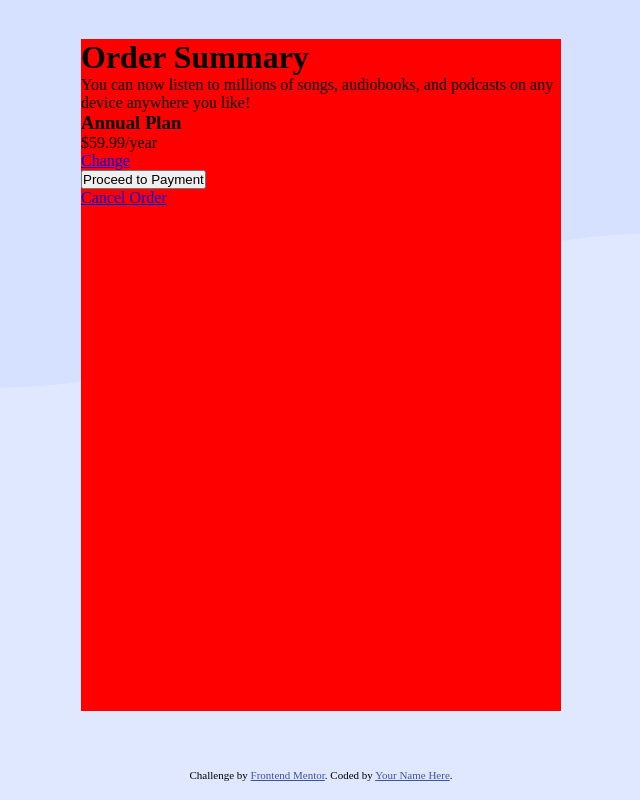
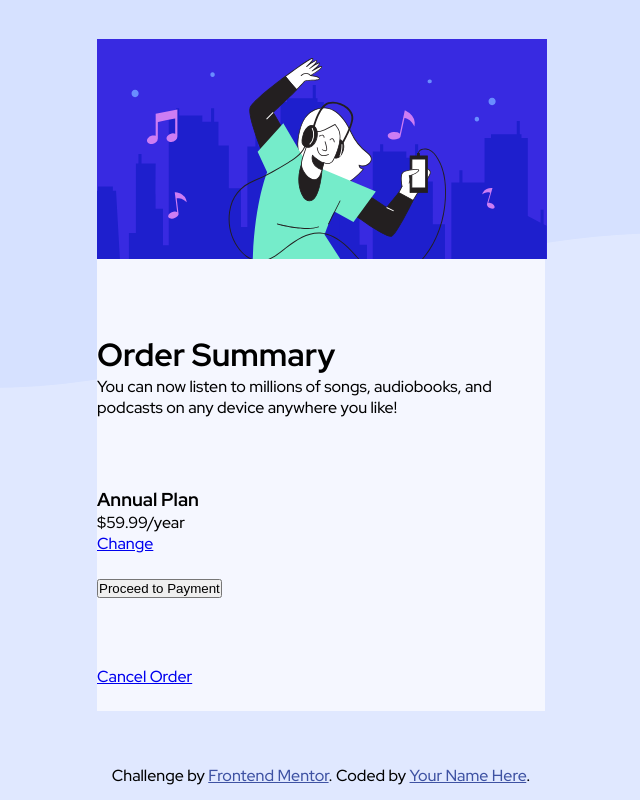
Before and after one commit to wiksien/wiksien.github.io, a plain HTML site: page index.html in a window 1280 px wide. Shown: the whole page, without its empty margins (319-959 px from the left). Drawn offline with Linux system fonts and the light colour scheme.

Commit message:
Changed font, separated content using grids

```diff
--- a/css/style.sass
+++ b/css/style.sass
@@ -8,9 +8,13 @@ $dark-blue: hsl(223, 47%, 23%)
 $desaturated-blue: hsl(224, 23%, 55%)
 
 
-$container-max-width: 30em
+$container-max-width: 28em
 $container-min-height: 42em
 $container-margin: 2em
+
+/* Fonts */
+
+@import url('https://fonts.googleapis.com/css2?family=Red+Hat+Display:wght@500;700;900&display=swap')
 
 /* || Style reset */
 
@@ -36,18 +40,34 @@ body
     background: url(/images/pattern-background-mobile.svg) top no-repeat, $pale-blue
     background-size: contain
 
+h1, h3, a, p
+  font-family: 'Red Hat Display', sans-serif
+
+p
+  font-size: 16px
 
 /* || Content styles */
 
 .container
   place-self: center
 
-  background-color: red
+  background-color: $white-blue-container
 
   max-width: $container-max-width
   min-height: $container-min-height
 
   margin: $container-margin
+
+  display: grid
+  grid-template-columns: auto
+  grid-template-rows: auto 2.5fr 1fr 1fr 0.5fr
+
+
+.container__text
+  place-self: center
+
+
+/* Footer styling */
 
 .attribution
   grid-column-start: 1
--- a/index.html
+++ b/index.html
@@ -4,19 +4,19 @@
     <meta charset="UTF-8">
     <meta name="viewport" content="width=device-width, initial-scale=1.0"> <!-- displays site properly based on user's device -->
 
-    <link rel="icon" type="image/png" sizes="32x32" href="./images/favicon-32x32.png">
+    <link rel="icon" type="image/png" sizes="32x32" href="images/favicon-32x32.png">
 
     <title>Frontend Mentor | Order summary card</title>
 
-    <link rel="stylesheet" type="text/css" href="css\style.css">
-
-    <link rel="stylesheet" src="css\style.css">
+    <link rel="stylesheet" href="css/style.css">
 
   </head>
 
   <body>
     <div class="container">
-      <div class="container__image"></div>
+      <div class="container__image">
+        <img src="images/illustration-hero.svg" alt="Person dacing to the music" class="image__image">
+      </div>
       <div class="container__text">
 
         <h1 class="text__heading">Order Summary</h1>
@@ -41,8 +41,10 @@
       </div>
     </div>
     <div class="attribution">
+      <p class="attribution__text">
       Challenge by <a href="https://www.frontendmentor.io?ref=challenge" target="_blank">Frontend Mentor</a>.
       Coded by <a href="#">Your Name Here</a>.
+      </p>
     </div>
 
   </body>
```
Also changed, not shown: css/style.css, 1 other file.
